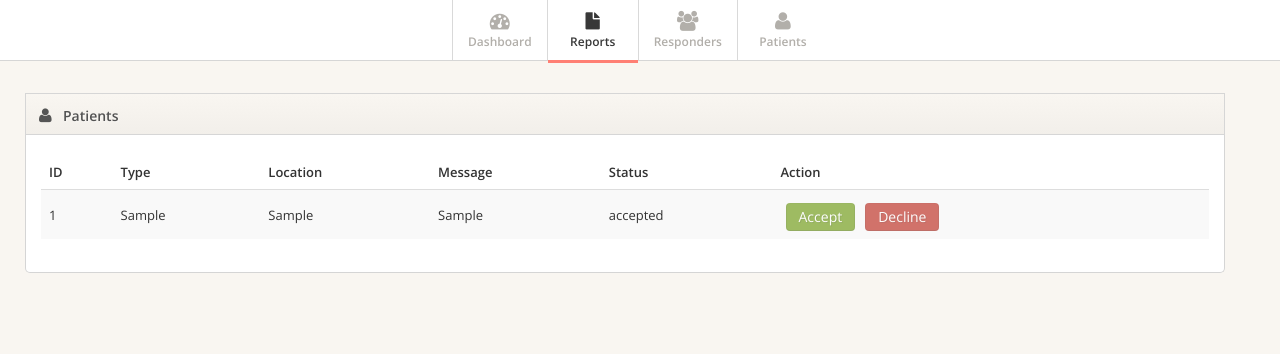
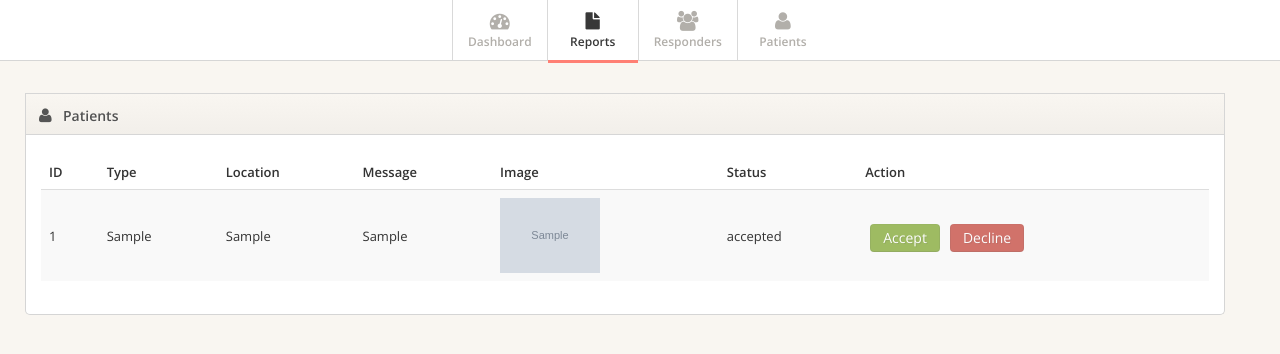
Before and after one commit to joreggie/ambulert_admin, a Flask app: template templates/reports.html in a window 1280 px wide. Shown: the part 56-410 px from the top of the page. Run offline with Flask 2, Linux system fonts and the light colour scheme; the template is opened without the code that fills it: most values are stand-ins (such as "Sample title", 1, 10 or a date in 2020); grey boxes marked "Sample" are stand-in pictures; some libraries are stand-ins or nearby versions.

Commit message:
display images in reports

```diff
--- a/main.py
+++ b/main.py
@@ -322,8 +322,10 @@ def alert():
             report_type =data["emergencyType"]
         if "others" in data:
             report_others =data["others"]
+        if 'image' in data:
+            report_image = data['image']
 
-        report = Report.addReport(user_id=user,report_location=report_location,report_type=report_type,report_others=report_others,report_status="pending")
+        report = Report.addReport(user_id=user,report_image=report_image,report_location=report_location,report_type=report_type,report_others=report_others,report_status="pending")
         pusher_client.trigger("hospital_channel","alert_event",
             {
                 "report_location": report_location,
--- a/templates/reports.html
+++ b/templates/reports.html
@@ -72,6 +72,7 @@
 									<th>Type</th>
 									<th>Location</th>
 									<th>Message</th>
+									<th>Image</th>
 									<th>Status</th>
 									<th>Action</th>
 								</tr>
@@ -84,6 +85,7 @@
 											<td>{{ r.report_type }}</td>
 											<td>{{ r.report_location }}</td>
 											<td>{{ r.report_others }}</td>
+											<td><img  class="img-responsive img-thumbnail" width="100px" height="100px" src="{{ r.report_image }}" alt=""></td>
 											<td class='status'>{{ r.report_status }}</td>
 											<td><button {% if r.report_status == "declined" or r.report_status== "accepted" %} disabled=disabled {% endif %}  class='btn btn-success accept' data-id='{{ r.id }}'>Accept</button><button {% if r.report_status == "declined" or r.report_status == "accepted"  %} disabled=disabled {% endif %} class='btn btn-danger decline' data-id='{{ r.id }}'>Decline</button></td>
 										</tr>
```
Also changed, not shown: models/report.py (+6 -1 lines), 3 other files.
